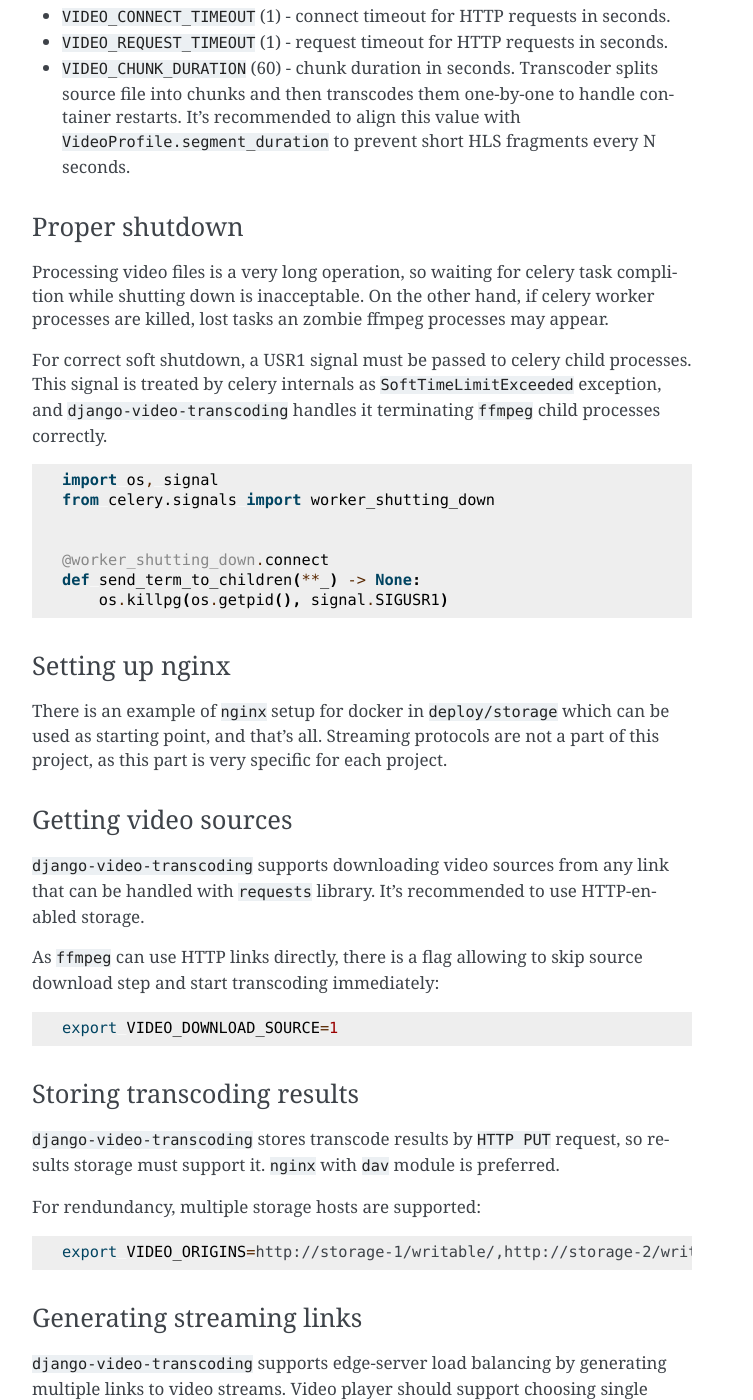
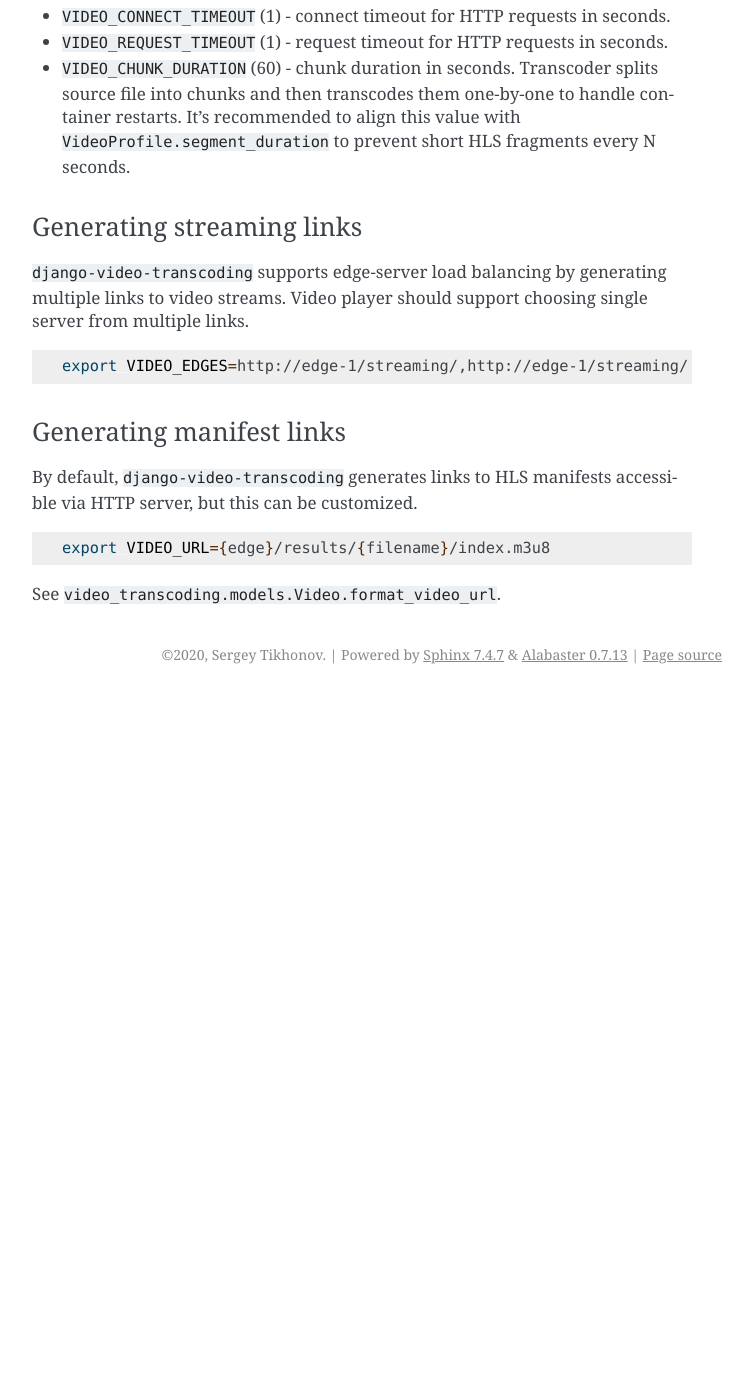
Before and after one commit to just-work/django-video-transcoding, a Sphinx documentation site: the page built from docs/source/application.md, in a window 1280 px wide and 1400 px high, scrolled down 1976 px. Shown: the whole window, without its empty margins (388-1141 px from the left). Built offline with Sphinx 7.4.7, drawn with Linux system fonts in a browser that asks for light colours; pages that are not in the unit, such as notebooks, are missing from menus; after the commit the page ends 2670 px from its top, so only the background shows below that; some of the changed text lies outside the part shown.

Commit message:
operation

````diff
--- a/docs/source/application.md
+++ b/docs/source/application.md
@@ -92,57 +92,6 @@
   container restarts. It's recommended to align this value with
   `VideoProfile.segment_duration` to prevent short HLS fragments every N seconds.
 
-### Proper shutdown
-
-Processing video files is a very long operation, so waiting for celery task
-complition while shutting down is inacceptable. On the other hand, if celery
-worker processes are killed, lost tasks an zombie ffmpeg processes may appear.
-
-For correct soft shutdown, a USR1 signal must be passed to celery child
-processes. This signal is treated by celery internals as `SoftTimeLimitExceeded`
-exception, and `django-video-transcoding` handles it terminating `ffmpeg` child
-processes correctly.
-
-```python
-import os, signal
-from celery.signals import worker_shutting_down
-
-
-@worker_shutting_down.connect
-def send_term_to_children(**_) -> None:
-    os.killpg(os.getpid(), signal.SIGUSR1)
-```
-
-### Setting up nginx
-
-There is an example of `nginx` setup for docker in `deploy/storage` which can
-be used as starting point, and that's all. Streaming protocols are not a part
-of this project, as this part is very specific for each project.
-
-### Getting video sources
-
-`django-video-transcoding` supports downloading video sources from any link that
-can be handled with `requests` library. It's recommended to use HTTP-enabled
-storage.
-
-As `ffmpeg` can use HTTP links directly, there is a flag allowing to skip
-source download step and start transcoding immediately:
-
-```bash
-export VIDEO_DOWNLOAD_SOURCE=1
-```
-
-### Storing transcoding results
-
-`django-video-transcoding` stores transcode results by `HTTP PUT` request,
-so results storage must support it. `nginx` with `dav` module is preferred.
-
-For rendundancy, multiple storage hosts are supported:
-
-```bash
-export VIDEO_ORIGINS=http://storage-1/writable/,http://storage-2/writable/
-```
-
 ### Generating streaming links
 
 `django-video-transcoding` supports edge-server load balancing by generating
@@ -155,11 +104,11 @@
 
 ### Generating manifest links
 
-By default, `django-video-transcoding` generates HLS manifest links for
-`nginx-vod-module`, but link format may be adopted to any streaming software.
+By default, `django-video-transcoding` generates links to HLS manifests
+accessible via HTTP server, but this can be customized.
 
 ```bash
-export VIDEO_URL={edge}/hls/{filename}1080p.mp4/index.m3u8
+export VIDEO_URL={edge}/results/{filename}/index.m3u8
 ```
 
 See `video_transcoding.models.Video.format_video_url`.
````
Also changed, not shown: docs/source/operation.md (+57 -0 lines).
